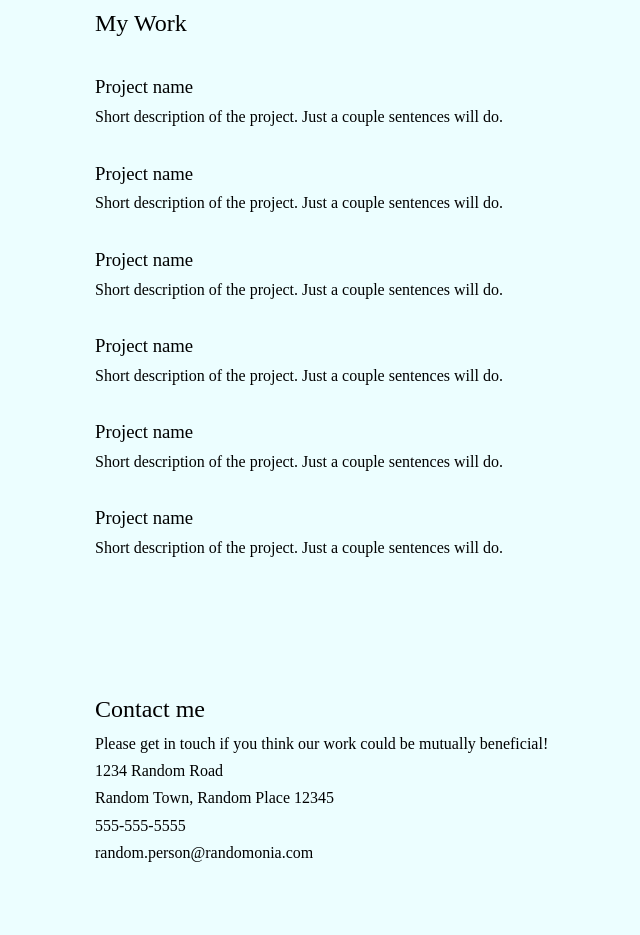
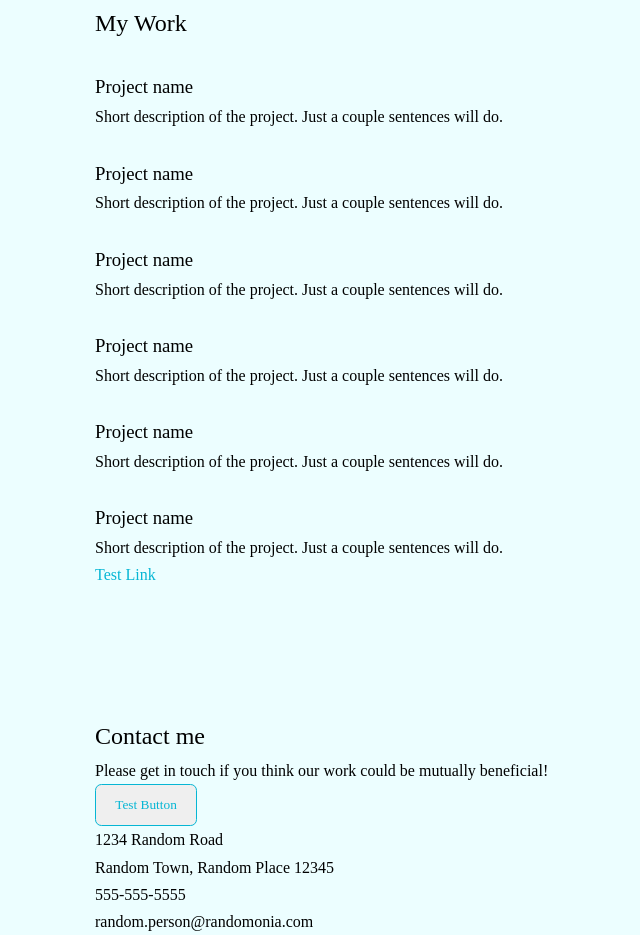
Before and after one commit to SnuggleTrouble/brainnest-personal-portfolio, a plain HTML site: page index.html in a window 1280 px wide. Shown: the part 375-1310 px from the top of the page, without its empty margins (65-705 px from the left). Before the commit the page ends 1241 px from the top, so only its background shows below. Drawn offline with Linux system fonts and the light colour scheme.

Commit message:
Add styles to buttons and links

```diff
--- a/index.html
+++ b/index.html
@@ -88,6 +88,7 @@
           <p>
             Short description of the project. Just a couple sentences will do.
           </p>
+          <a href="">Test Link</a>
         </li>
         </div>
       </section>
@@ -100,6 +101,7 @@
           Please get in touch if you think our work could be mutually
           beneficial!
         </p>
+        <button>Test Button</button>
         <p>1234 Random Road</p>
         <p>Random Town, Random Place 12345</p>
         <p>555-555-5555</p>
--- a/styles/styles.css
+++ b/styles/styles.css
@@ -60,8 +60,33 @@ section {
   margin-top: 8rem;
 }
 
+a {
+  color: var(--color-primary);
+  transition: var(--transition);
+}
+
+a:hover {
+  color: var(--color-dark);
+}
+
+button {
+  width: max-content;
+  display: inline-block;
+  color: var(--color-primary);
+  padding: 0.75rem 1.2rem;
+  border-radius: 0.4rem;
+  cursor: pointer;
+  border: 1px solid var(--color-primary);
+  transition: var(--transition);
+}
+
+button:hover {
+  background: var(--color-dark);
+  color: var(--color-bg);
+  border-color: transparent;
+}
+
 /* Media Queries (Medium Devices) */
-
 @media screen and (max-width: 1024px) {
   .container {
     width: var(--container-width-medium);
@@ -73,7 +98,6 @@ section {
 }
 
 /* Media Queries (Small Devices) */
-
 @media screen and (max-width: 600px) {
   .container {
     width: var(--container-width-small);
```
